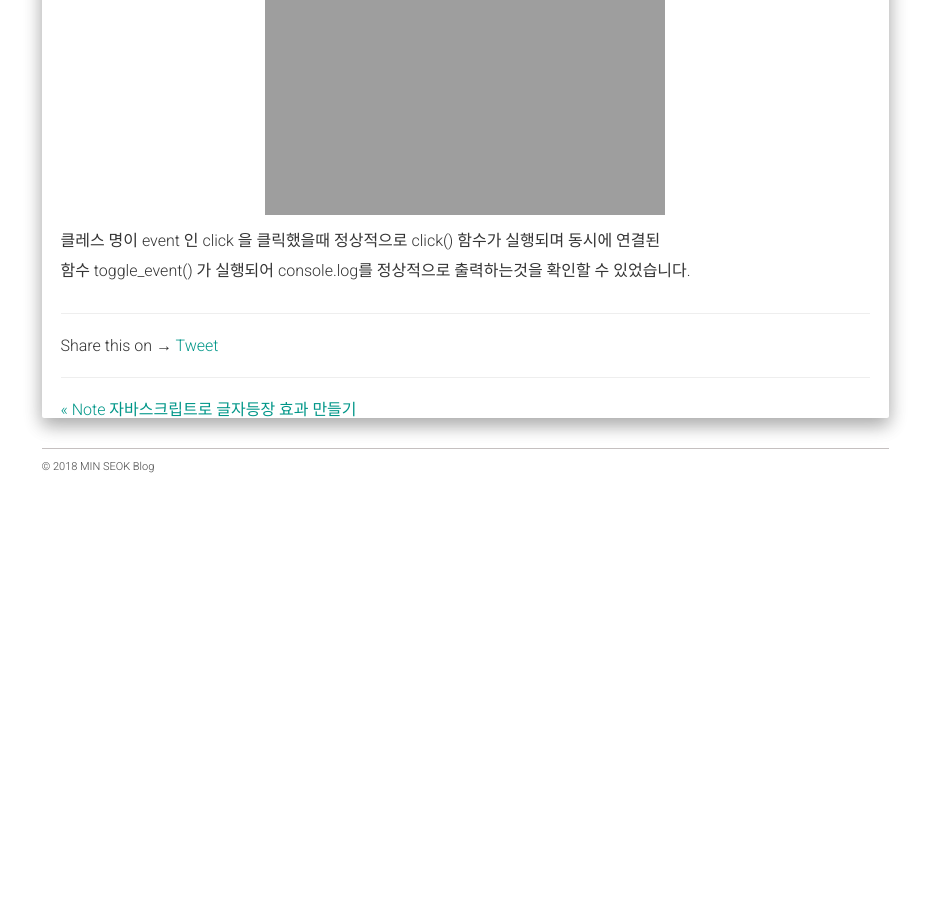
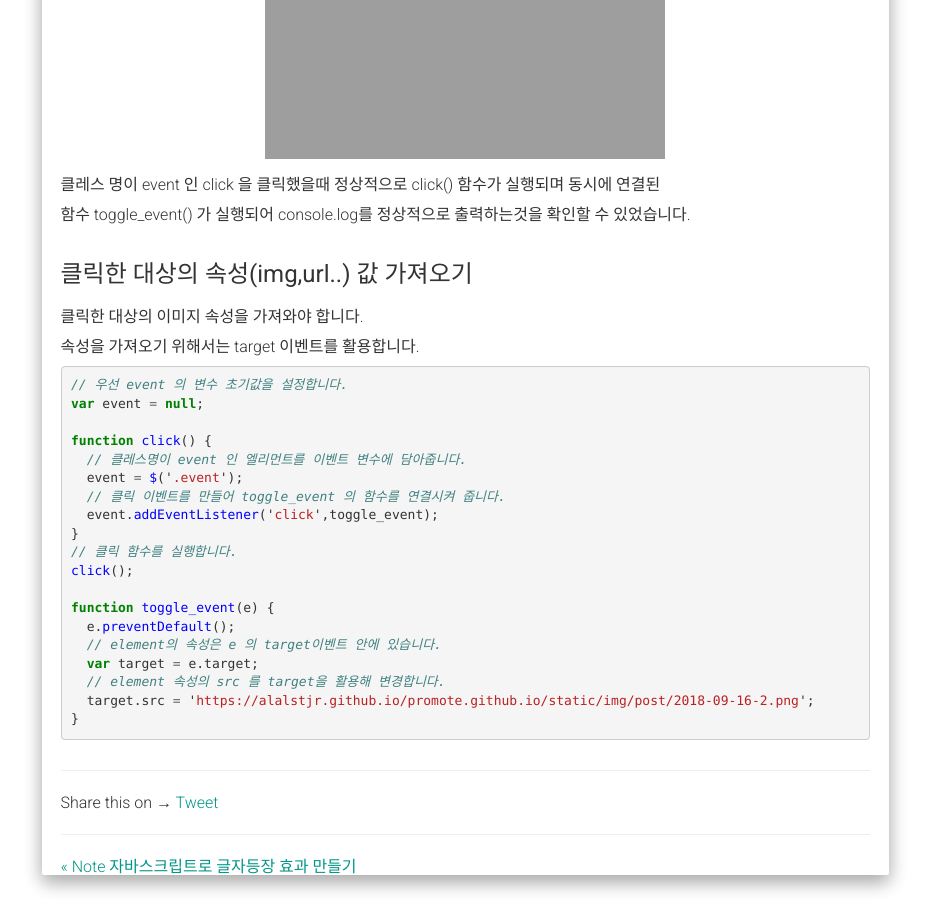
Before and after one commit to alalstjr/promote.github.io, a Jekyll site: the page built from _posts/2018-09-16-JavaScript DOM API 이벤트 핸들링.md, in a window 1280 px wide and 900 px high, scrolled down 4967 px. Shown: the whole window, without its empty margins (321-1251 px from the left). Built offline with Jekyll 4.4.1, drawn with Linux system fonts in a browser that asks for light colours; nearby versions of some CDN libraries; our own code applies the rules of GitHub Pages for plain Markdown files; comment, search, counter and statistics services are not loaded; before the commit the page ends 5469 px from its top, so only the background shows below that; some of the changed text lies outside the part shown.

Commit message:
Update 2018-09-16-JavaScript DOM API 이벤트 핸들링.md

```diff
--- a/_posts/2018-09-16-JavaScript DOM API 이벤트 핸들링.md
+++ b/_posts/2018-09-16-JavaScript DOM API 이벤트 핸들링.md
@@ -174,32 +174,28 @@
 {% highlight javascript %}
   // HTML
   <a href="#" class="event">
-  	Click..!
+	<img src="{{ site.baseurl }}/static/img/post/2018-09-16-3.png" alt="자바스크립트 연습"/>
   </a>
 
   // CSS
   .event {
-	display: block;
-	width: 100%;
-	max-width: 300px;
-	position: absolute;
-	left: 50%;
-	top: 50%;
-	transform: translate(-50%,-50%);
-	text-decoration: none;
-	color: #333;
-	font-size: 26px;
-	background-color: aqua;
-	border-radius: 50px;
-	height: 40px;
-	line-height: 40px;
-	text-align: center;
-	transition: all 0.2s ease;
+  	display: block;
+  	width: 100%;
+  	max-width: 300px;
+  	position: absolute;
+  	left: 50%;
+  	top: 50%;
+  	transform: translate(-50%,-50%);
+  	text-decoration: none;
+  	color: #333;
+  }
+  .event img {
+  	width: 300px;
   }
   .event:active {
-	background-color: #fff;
-	color:aqua;
-	border: 1px solid aqua;
+  	background-color: #fff;
+  	color:aqua;
+  	border: 1px solid aqua;
   }
 {% endhighlight %}
 
@@ -228,3 +224,29 @@
 <p>클레스 명이 event 인 click 을 클릭했을때 정상적으로 click() 함수가 실행되며 동시에 연결된</p>
 <p>함수 toggle_event() 가 실행되어 console.log를 정상적으로 출력하는것을 확인할 수 있었습니다.</p>
 </div>
+<div class="box">
+	<div class="small-title">클릭한 대상의 속성(img,url..) 값 가져오기</div>
+	<p>클릭한 대상의 이미지 속성을 가져와야 합니다.</p>
+	<p>속성을 가져오기 위해서는 target 이벤트를 활용합니다.</p>
+{% highlight javascript %}
+// 우선 event 의 변수 초기값을 설정합니다.
+var event = null;
+
+function click() {
+  // 클레스명이 event 인 엘리먼트를 이벤트 변수에 담아줍니다.
+  event = $('.event');
+  // 클릭 이벤트를 만들어 toggle_event 의 함수를 연결시켜 줍니다.
+  event.addEventListener('click',toggle_event);
+}
+// 클릭 함수를 실행합니다.
+click();
+
+function toggle_event(e) {
+  e.preventDefault();
+  // element의 속성은 e 의 target이벤트 안에 있습니다.
+  var target = e.target;
+  // element 속성의 src 를 target을 활용해 변경합니다.
+  target.src = '{{ site.baseurl }}/static/img/post/2018-09-16-2.png';
+}
+{% endhighlight %}
+</div>
```
